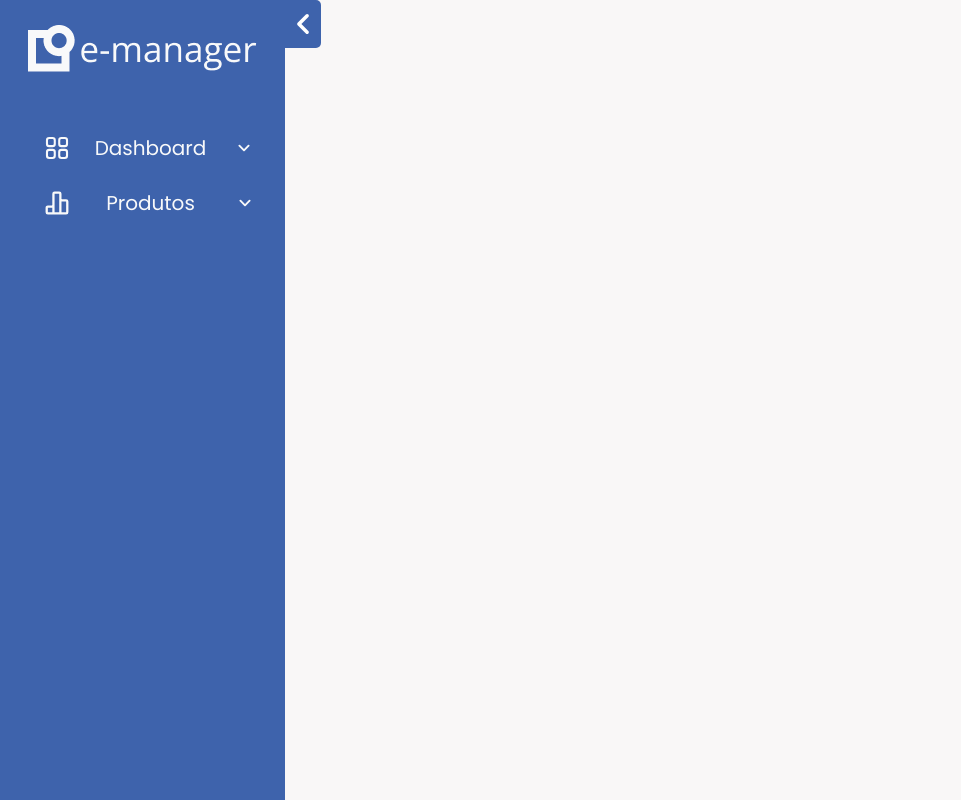
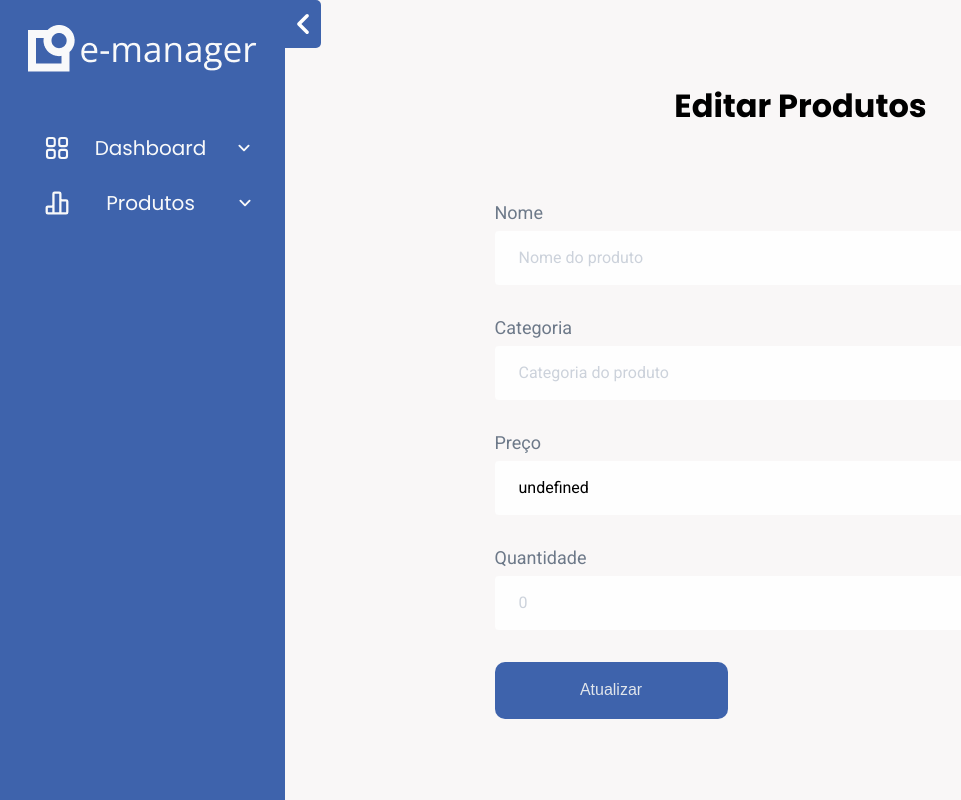
Before and after one commit to Rafael-Guilherme/union_developers_test, a React (Vite) app in the folder frontend/: page /products/1 in a window 1280 px wide. Before the commit this address had no page. Shown: the top 800 px of the page, without its empty margins (0-961 px from the left). Built offline with nearby package versions, Linux system fonts and the light colour scheme.

Commit message:
feat(edit product): edit functionality working

```diff
--- a/frontend/src/components/ProductsTable/ProductsTable.tsx
+++ b/frontend/src/components/ProductsTable/ProductsTable.tsx
@@ -1,3 +1,4 @@
+import { useNavigate } from "react-router-dom";
 import Product from "../../models/Product";
 import { priceConvertedToReal } from "../../utils/priceReal";
 import ActionButton from "../Button/ActionButton";
@@ -9,26 +10,32 @@ interface ProductTableProps {
 }
 
 const ProductTable = ({ products }: ProductTableProps) => {
+  const navigate = useNavigate()
+
+  const goToEditPage = (productId: number) => {
+    navigate(`${productId}`)
+  }
+
   return (
     <div className="product-table">
       <div className="table-header">
-        <div>ID</div>
-        <div>Nome</div>
-        <div>Categoria</div>
-        <div>Preço</div>
-        <div>Quantidade</div>
-        <div>Ações</div>
+        <p>ID</p>
+        <p>Nome</p>
+        <p>Categoria</p>
+        <p>Preço</p>
+        <p>Quantidade</p>
+        <p>Ações</p>
       </div>
       <div className="table-body">
         {products.map((product) => (
           <div key={product.id} className="table-row">
-            <div>{product.id}</div>
-            <div>{product.name}</div>
-            <div>{product.category}</div>
-            <div>{priceConvertedToReal(parseFloat(product.price || '0'))}</div>
-            <div>{product.quantity}</div>
+            <p>{product.id}</p>
+            <p>{product.name}</p>
+            <p>{product.category}</p>
+            <p>{priceConvertedToReal(parseFloat(product.price || '0'))}</p>
+            <p>{product.quantity}</p>
             <div>
-              <ActionButton type="button" className="action-button-style" text="Editar" color="blue" onClick={() => {}} />
+              <ActionButton type="button" className="action-button-style" text="Editar" color="blue" onClick={() => goToEditPage(product.id)} />
               <ActionButton type="button" className="action-button-style" text="Remover" color="red" onClick={() => {}} />
             </div>
           </div>
--- /dev/null
+++ b/frontend/src/pages/EditProducts/EditProducts.scss
@@ -0,0 +1,20 @@
+@use '../../styles/colors.scss' as *;
+
+
+.container-edit-products {
+    display: flex;
+    flex-direction: column;
+    align-items: center;
+    justify-content: center;
+    width: 100vw;
+
+    h1 {
+        margin-bottom: 72px;
+    }
+
+    .container-button {
+        display: flex;
+        align-items: start;
+        width: 612px;
+    }
+}
--- /dev/null
+++ b/frontend/src/pages/EditProducts/EditProducts.tsx
@@ -0,0 +1,156 @@
+import { useForm, Controller } from "react-hook-form";
+import { yupResolver } from "@hookform/resolvers/yup";
+import { AddProductsSchemaValidation } from "../../schema/AddProductsShemaValidation";
+import { toast } from "react-toastify";
+import { useDispatch, useSelector } from "react-redux";
+import { useNavigate, useParams } from "react-router-dom";
+import { edit } from "../../store/reducers/products";
+
+import ActionButton from "../../components/Button/ActionButton";
+import InputAddProducts from "../../components/InputAddProducts/InputAddProducts";
+
+import "./EditProducts.scss";
+import { RootReducer } from "../../store";
+
+export type ProductsData = {
+  name: string;
+  category: string;
+  price?: string;
+  quantity: string;
+};
+
+const EditProducts = () => {
+  const {
+    control,
+    handleSubmit,
+    formState: { errors },
+  } = useForm<ProductsData>({
+    resolver: yupResolver(AddProductsSchemaValidation),
+  });
+  const dispatch = useDispatch();
+  const navigate = useNavigate();
+  const { itens } = useSelector((state: RootReducer) => state.product);
+  const { id } = useParams();
+
+  const convertIdToNumber = parseFloat(id || "");
+
+  const productInformation = itens.find(
+    (product) => product.id === convertIdToNumber
+  );
+
+  const onSubmit = async (data: ProductsData) => {
+    try {
+      dispatch(
+        edit({
+          id: convertIdToNumber,
+          name: data.name,
+          category: data.category,
+          price: data.price,
+          quantity: data.quantity,
+        })
+      );
+
+      console.log(data);
+      toast.success("Produto atualizado com sucesso!");
+
+      setTimeout(() => {
+        navigate("/dashboard");
+      }, 2000);
+    } catch (error) {
+      console.log(error);
+      toast.error(
+        "Ocorreu um erro na atualização do seu produto, tente novamente!"
+      );
+    }
+  };
+
+  return (
+    <div className="container-add-products">
+      <h1>Editar Produtos{}</h1>
+      <form onSubmit={handleSubmit(onSubmit)}>
+        <Controller
+          name="name"
+          control={control}
+          defaultValue={productInformation?.name}
+          render={({ field }) => (
+            <>
+              <InputAddProducts
+                label="Nome"
+                name="name"
+                placeholder="Nome do produto"
+                type="text"
+                value={field.value}
+                onChange={field.onChange}
+              />
+              {errors.name?.message}
+            </>
+          )}
+        />
+        <Controller
+          name="category"
+          control={control}
+          defaultValue={productInformation?.category}
+          render={({ field }) => (
+            <>
+              <InputAddProducts
+                label="Categoria"
+                name="category"
+                placeholder="Categoria do produto"
+                type="text"
+                value={field.value}
+                onChange={field.onChange}
+              />
+              {errors.category?.message}
+            </>
+          )}
+        />
+        <Controller
+          name="price"
+          control={control}
+          defaultValue={productInformation?.price}
+          render={({ field }) => (
+            <>
+              <InputAddProducts
+                label="Preço"
+                name="price"
+                placeholder="0"
+                type="text"
+                value={`${field.value}`}
+                onChange={field.onChange}
+              />
+              {errors.price?.message}
+            </>
+          )}
+        />
+        <Controller
+          name="quantity"
+          control={control}
+          defaultValue={productInformation?.quantity}
+          render={({ field }) => (
+            <>
+              <InputAddProducts
+                label="Quantidade"
+                name="quantity"
+                placeholder="0"
+                type="number"
+                value={field.value}
+                onChange={field.onChange}
+              />
+              {errors.quantity?.message}
+            </>
+          )}
+        />
+        <div className="container-button">
+          <ActionButton
+            className="add-product-button"
+            text="Atualizar"
+            color="blue"
+            type="submit"
+          />
+        </div>
+      </form>
+    </div>
+  );
+};
+
+export default EditProducts;
--- a/frontend/src/routes/Routes.tsx
+++ b/frontend/src/routes/Routes.tsx
@@ -2,6 +2,7 @@ import { Routes, Route } from 'react-router-dom'
 import Dashboard from '../pages/Dashboard/Dashboard'
 import Products from '../pages/Products/Products'
 import AddProducts from '../pages/AddProducts/AddProducts'
+import EditProducts from '../pages/EditProducts/EditProducts'
 
 const RoutesTree = () => {
   return (
@@ -9,6 +10,7 @@ const RoutesTree = () => {
         <Route path='/dashboard' element={<Dashboard />} />
         <Route path='/products' element={<Products />} />
         <Route path='/products/add' element={<AddProducts />} />
+        <Route path='/products/:id' element={<EditProducts />} />
     </Routes>
   )
 }
```
